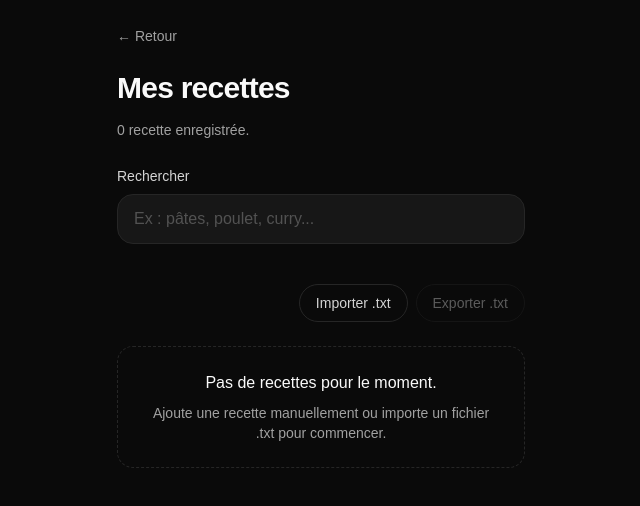
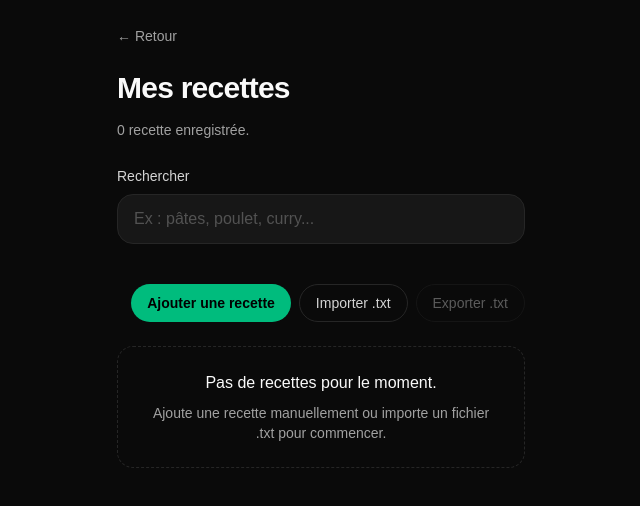
Before and after one commit to wlina2511/meal-shuffle, a Next.js app: page / in a window 1280 px wide. Both pictures are taken after a click on the button "Mes recettes". Shown: the top 506 px of the page, without its empty margins (319-959 px from the left). Built offline with nearby package versions, Linux system fonts and the light colour scheme.

Commit message:
Changed "Ajouter une recette" from main menu

```diff
--- a/app/page.tsx
+++ b/app/page.tsx
@@ -207,6 +207,7 @@ export default function HomePage() {
         }}
         onDeleteRecipe={deleteRecipe}
         onImportRecipes={importRecipes}
+        onAddRecipe={() => setScreen("add-recipe")}
       />
     );
   }
@@ -242,7 +243,6 @@ export default function HomePage() {
     <HomeScreen
       recipes={recipes}
       selectedRecipes={selectedRecipes}
-      onAddRecipe={() => setScreen("add-recipe")}
       onOpenRecipes={() => setScreen("recipes")}
       onGeneratePlan={() => setScreen("generate-plan")}
       onOpenShoppingList={() => setScreen("shopping-list")}
--- a/components/HomeScreen.tsx
+++ b/components/HomeScreen.tsx
@@ -3,7 +3,6 @@ import type { Recipe } from "@/lib/types";
 type HomeScreenProps = {
   recipes: Recipe[];
   selectedRecipes: Recipe[];
-  onAddRecipe: () => void;
   onOpenRecipes: () => void;
   onGeneratePlan: () => void;
   onOpenShoppingList: () => void;
@@ -13,7 +12,6 @@ type HomeScreenProps = {
 export function HomeScreen({
   recipes,
   selectedRecipes,
-  onAddRecipe,
   onOpenRecipes,
   onGeneratePlan,
   onOpenShoppingList,
@@ -59,13 +57,6 @@ export function HomeScreen({
         </section>
 
         <section className="grid gap-3">
-          <button
-            onClick={onAddRecipe}
-            className="rounded-2xl bg-neutral-50 px-5 py-4 text-left text-base font-semibold text-neutral-950"
-          >
-            Ajouter une recette
-          </button>
-
           <button
             onClick={onOpenRecipes}
             className="rounded-2xl border border-neutral-800 bg-neutral-900 px-5 py-4 text-left text-base font-semibold text-neutral-50 disabled:cursor-not-allowed disabled:opacity-40"
--- a/components/RecipesScreen.tsx
+++ b/components/RecipesScreen.tsx
@@ -11,6 +11,7 @@ type RecipesScreenProps = {
   onEditRecipe: (recipe: Recipe) => void;
   onDeleteRecipe: (recipeId: string) => void;
   onImportRecipes: (text: string) => number;
+  onAddRecipe: () => void;
 };
 
 export function RecipesScreen({
@@ -18,6 +19,7 @@ export function RecipesScreen({
   onBack,
   onEditRecipe,
   onDeleteRecipe,
+  onAddRecipe,
   onImportRecipes,
 }: RecipesScreenProps) {
   const [search, setSearch] = useState("");
@@ -84,6 +86,14 @@ export function RecipesScreen({
         </label>
 
         <div className="mt-4 mb-6 flex flex-wrap justify-start gap-2 sm:justify-end">
+          <button
+            type="button"
+            onClick={onAddRecipe}
+            className="rounded-full bg-emerald-500 px-4 py-2 text-sm font-semibold text-black transition hover:bg-emerald-400"
+          >
+            Ajouter une recette
+          </button>
+
           <button
             type="button"
             onClick={() => setIsImportOpen((currentValue) => !currentValue)}
```
